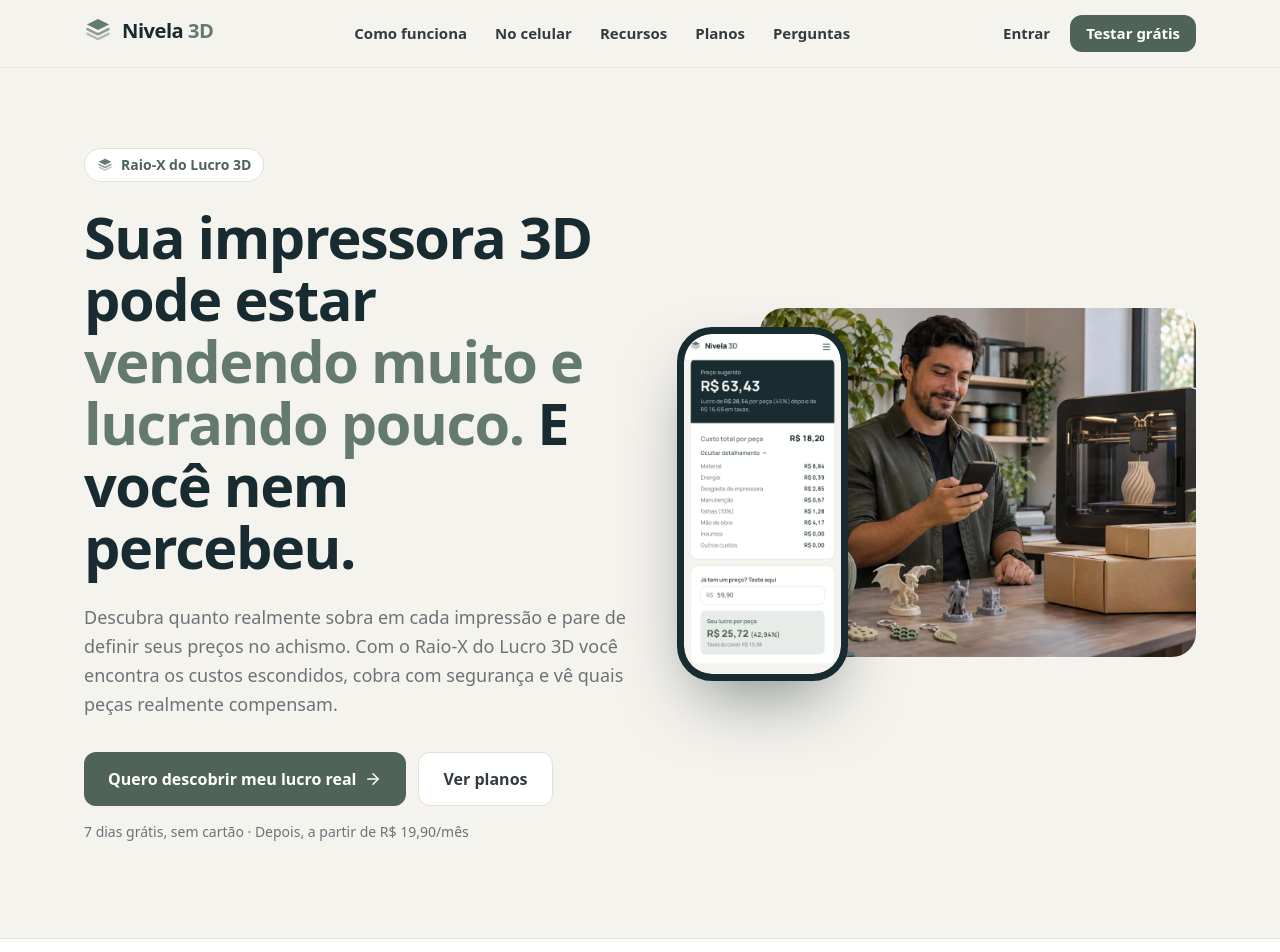
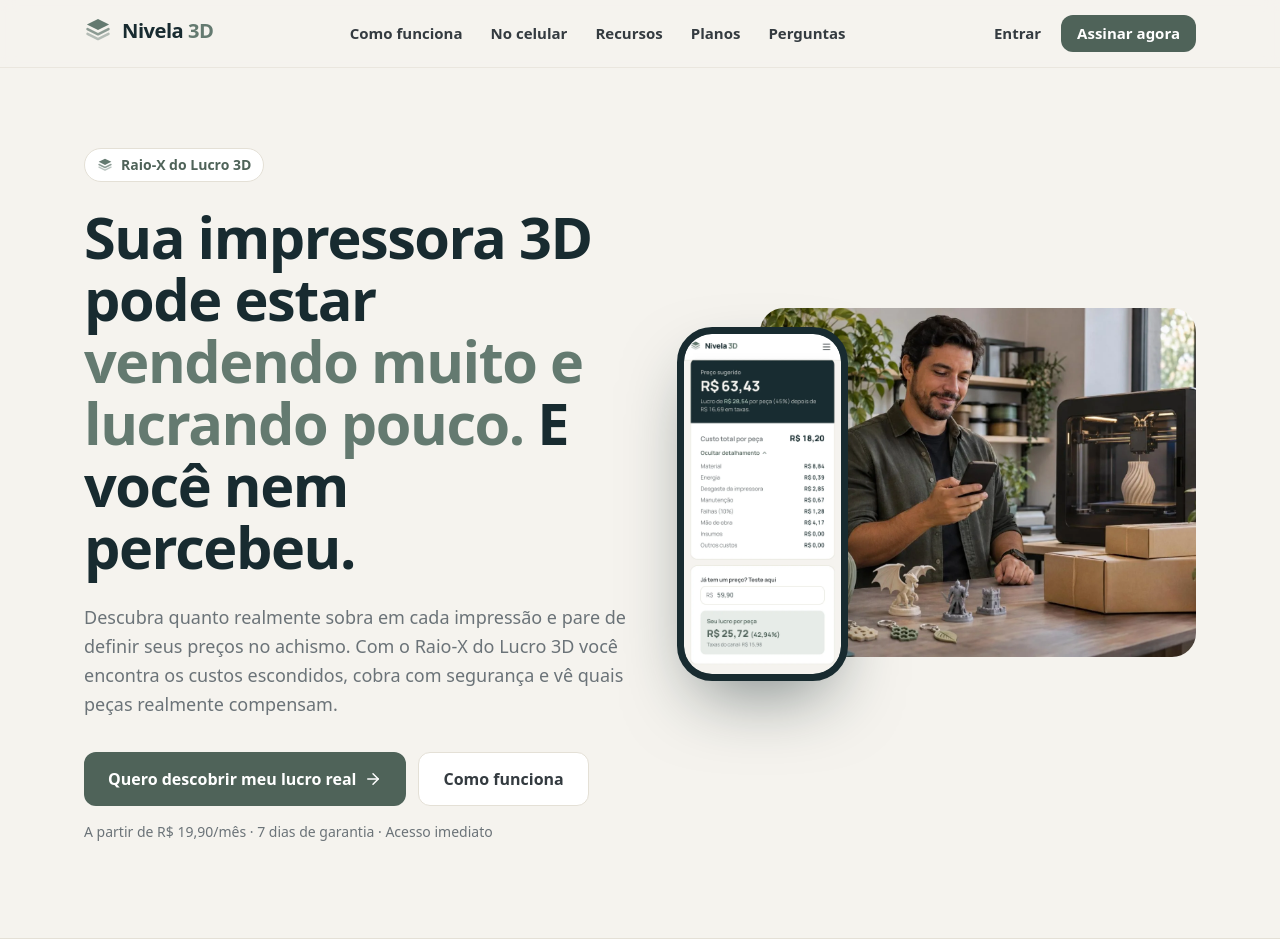
Before and after one commit to JulianoCenteno/nivela3d, a Next.js app: page / in a window 1280 px wide. Shown: the top 952 px of the page. Built offline with nearby package versions, Linux system fonts and the light colour scheme.

Commit message:
Botões da página de vendas levam aos planos; sem teste grátis na página
Co-Authored-By: Claude Opus 5.5 <noreply@anthropic.com>
Claude-Session: https://claude.ai/code/session_01LVe9KntqQCW2kSiuP9e3T9

```diff
--- a/src/app/layout.tsx
+++ b/src/app/layout.tsx
@@ -17,7 +17,7 @@ export const viewport: Viewport = {
 
 export default function RootLayout({ children }: { children: React.ReactNode }) {
   return (
-    <html lang="pt-BR" suppressHydrationWarning>
+    <html lang="pt-BR" className="scroll-smooth" suppressHydrationWarning>
       <head>
         <script dangerouslySetInnerHTML={{ __html: themeScript }} />
       </head>
--- a/src/app/page.tsx
+++ b/src/app/page.tsx
@@ -24,7 +24,7 @@ import { CHECKOUT_LINKS } from "@/lib/plans";
 export const metadata: Metadata = {
   title: "Nivela 3D — Descubra quanto realmente sobra em cada impressão",
   description:
-    "Vender mais não significa lucrar mais. Com o Raio-X do Lucro 3D você encontra os custos escondidos, cobra o preço certo e vê o lucro real de cada peça. Teste grátis por 7 dias.",
+    "Vender mais não significa lucrar mais. Com o Raio-X do Lucro 3D você encontra os custos escondidos, cobra o preço certo e vê o lucro real de cada peça. Planos a partir de R$ 19,90/mês.",
 };
 
 // Exemplo ilustrativo do Vazamento Invisível de Lucro (valores fictícios).
@@ -86,7 +86,8 @@ const FAQ = [
   ["Funciona com a minha impressora?", "Sim. Funciona com impressoras de filamento (FDM) e de resina. Já trazemos uma lista com os principais modelos — Bambu Lab, Creality, Elegoo, Anycubic, Prusa e outros — com o consumo de energia preenchido."],
   ["O que é o Raio-X do Lucro 3D?", "É o método do Nivela 3D para enxergar quanto realmente sobra em cada impressão: revelar todos os custos da peça, precificar com a margem certa, conferir o lucro real de cada venda e descobrir quais produtos valem a pena."],
   ["Como o preço sugerido é calculado?", "Somamos material, energia, desgaste e manutenção da impressora, uma margem para falhas, sua mão de obra e os insumos da peça. Depois aplicamos a comissão do canal onde você vai vender e a margem de lucro que você escolher."],
-  ["Preciso de cartão para testar?", "Não. Você cria a conta e usa grátis por 7 dias. Se gostar, escolhe um plano."],
+  ["Como recebo o acesso?", "Logo depois do pagamento você recebe o link para criar sua conta com o mesmo e-mail da compra. O plano é liberado na hora."],
+  ["Tem garantia?", "Sim. Você tem 7 dias de garantia: se não gostar, pede o reembolso e recebe o valor de volta."],
   ["Meus dados ficam protegidos?", "Sim. Cada conta acessa somente os próprios dados, protegidos por regras de segurança no banco de dados."],
   ["Posso mudar de plano depois?", "Pode. Você começa no plano que fizer sentido hoje e muda quando o negócio crescer."],
 ];
@@ -101,7 +102,7 @@ const SLIDES = [
   { src: "/landing/cel-painel-escuro.webp", title: "Tema claro ou escuro", text: "Do jeito que for mais confortável para você." },
 ];
 
-const checkout = (id: "iniciante" | "profissional" | "empresa") => CHECKOUT_LINKS[id] || "/cadastro";
+const checkout = (id: "iniciante" | "profissional" | "empresa") => CHECKOUT_LINKS[id] || "#planos";
 
 function Shot({ src, alt, w = 2880, h = 1800, className = "", priority = false }: { src: string; alt: string; w?: number; h?: number; className?: string; priority?: boolean }) {
   return (
@@ -140,7 +141,7 @@ export default function Landing() {
           </nav>
           <div className="flex items-center gap-2">
             <Link href="/login" className="hidden rounded-xl px-3 py-2 text-[15px] font-semibold text-ink-2 hover:bg-surface-2 sm:block">Entrar</Link>
-            <Link href="/cadastro" className="btn-primary px-4 py-2 text-sm sm:text-[15px]">Testar grátis</Link>
+            <a href="#planos" className="btn-primary px-4 py-2 text-sm sm:text-[15px]">Assinar agora</a>
           </div>
         </div>
       </header>
@@ -160,12 +161,12 @@ export default function Landing() {
               Lucro 3D você encontra os custos escondidos, cobra com segurança e vê quais peças realmente compensam.
             </p>
             <div className="mt-8 flex flex-col gap-3 sm:flex-row">
-              <Link href="/cadastro" className="btn-primary px-6 py-3.5 text-base">
+              <a href="#planos" className="btn-primary px-6 py-3.5 text-base">
                 Quero descobrir meu lucro real <ArrowRight size={18} />
-              </Link>
-              <a href="#planos" className="btn-ghost px-6 py-3.5 text-base">Ver planos</a>
+              </a>
+              <a href="#como-funciona" className="btn-ghost px-6 py-3.5 text-base">Como funciona</a>
             </div>
-            <p className="mt-4 text-sm text-muted">7 dias grátis, sem cartão · Depois, a partir de R$ 19,90/mês</p>
+            <p className="mt-4 text-sm text-muted">A partir de R$ 19,90/mês · 7 dias de garantia · Acesso imediato</p>
           </div>
 
           <div className="relative pb-6 pl-[16%]">
@@ -390,7 +391,7 @@ export default function Landing() {
                 </li>
               ))}
             </ul>
-            <Link href="/cadastro" className="btn-primary mt-9 px-6 py-3.5 text-base">Fazer o Raio-X das minhas peças <ArrowRight size={18} /></Link>
+            <a href="#planos" className="btn-primary mt-9 px-6 py-3.5 text-base">Fazer o Raio-X das minhas peças <ArrowRight size={18} /></a>
           </div>
         </section>
 
@@ -433,7 +434,7 @@ export default function Landing() {
               ))}
             </div>
             <p className="mt-10 text-center text-muted">
-              Ainda em dúvida? <Link href="/cadastro" className="font-semibold text-primary underline">Teste grátis por 7 dias</Link>, sem cartão.
+              Todos os planos têm <b className="text-ink">7 dias de garantia</b>: se não gostar, você pede o reembolso.
             </p>
           </div>
         </section>
@@ -494,9 +495,9 @@ export default function Landing() {
               <span className="text-[#8FA69A]">O Nivela ajuda você a transformar isso em lucro.</span>
             </h2>
             <p className="mx-auto mt-4 max-w-xl text-lg text-[#F5F3EE]/70">Em poucos minutos você faz o Raio-X da sua primeira peça e descobre quanto realmente sobra. Cada impressão conta. Cada lucro também.</p>
-            <Link href="/cadastro" className="mt-8 inline-flex items-center gap-2 rounded-xl bg-[#8FA69A] px-7 py-4 text-base font-bold text-[#10191C] transition hover:bg-[#A3B8AD]">
+            <a href="#planos" className="mt-8 inline-flex items-center gap-2 rounded-xl bg-[#8FA69A] px-7 py-4 text-base font-bold text-[#10191C] transition hover:bg-[#A3B8AD]">
               Quero descobrir meu lucro real <ArrowRight size={18} />
-            </Link>
+            </a>
           </div>
         </section>
       </main>
```
